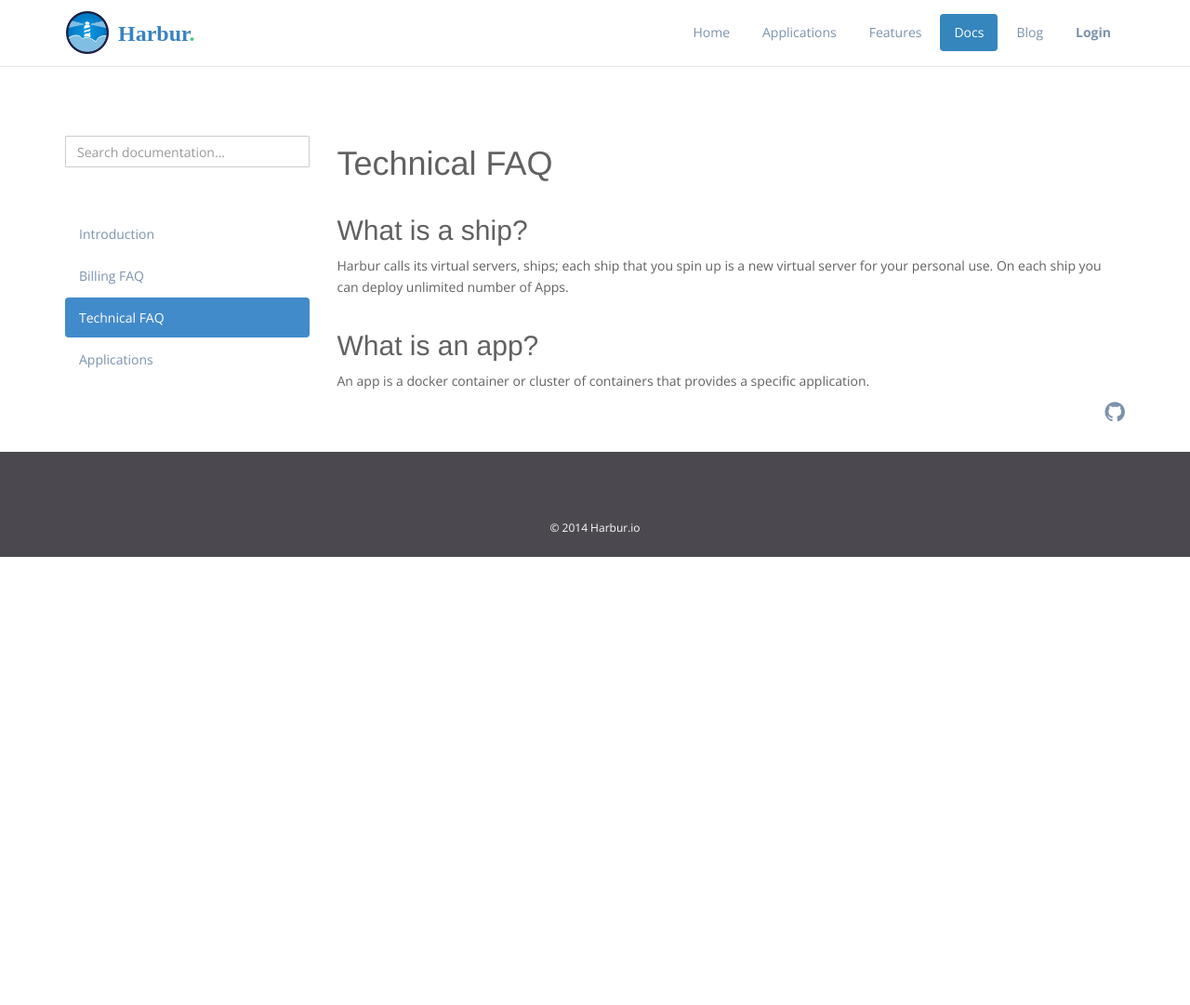
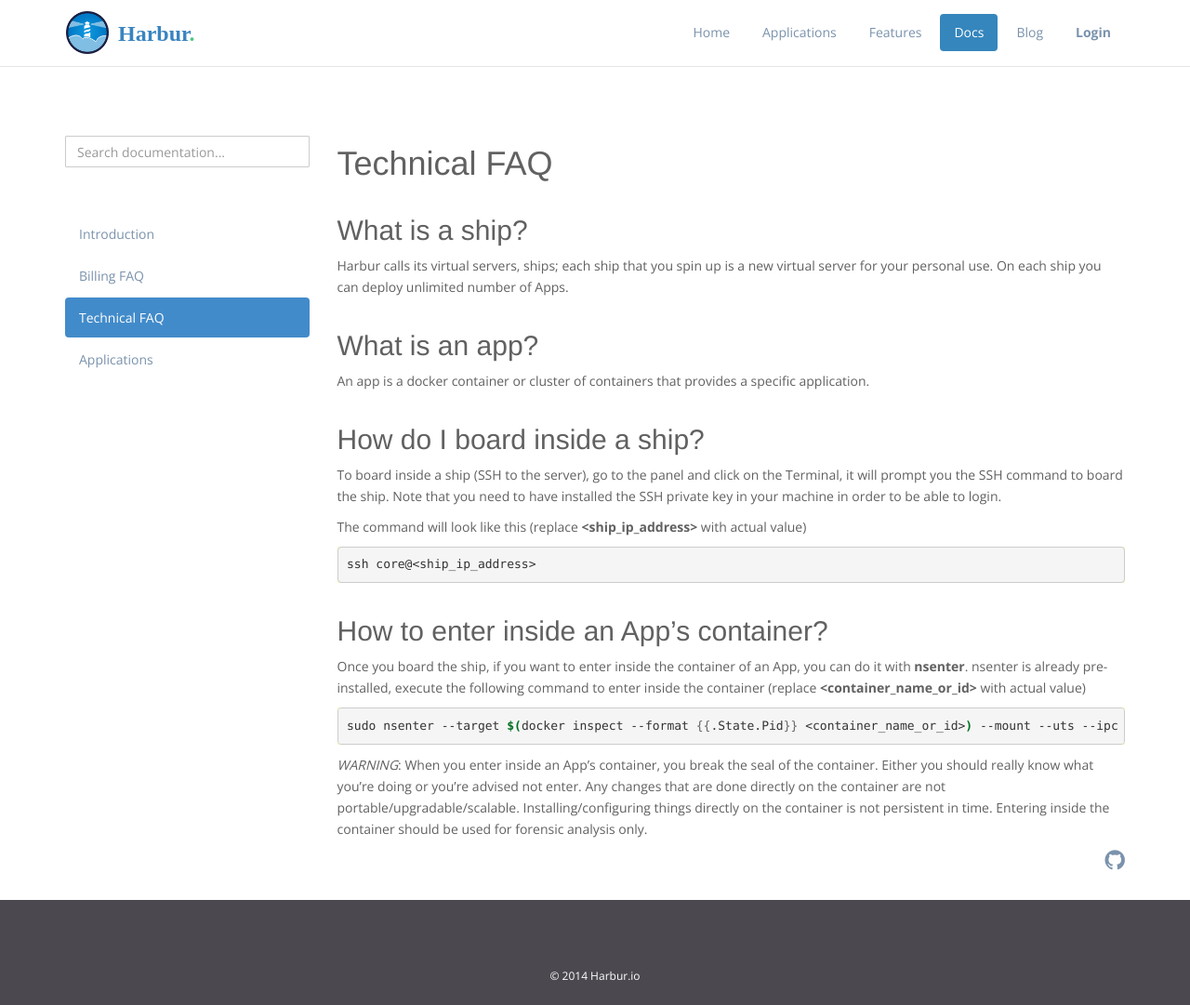
Before and after one commit to kfatehi/docs.harbur.io, a Sphinx documentation site: the page built from source/technical/index.rst, in a window 1280 px wide. Shown: the whole page at 93% size. Built offline with Sphinx 7.4.7, drawn with Linux system fonts in a browser that asks for light colours; some web fonts are replaced; pages that are not in the unit, such as notebooks, are missing from menus; a script that is not in the unit is left out; before the commit the page ends 900 px from its top, so only the background shows below that.

Commit message:
Added SSH to Ship, nsenter to Containers how-to

```diff
--- a/source/technical/index.rst
+++ b/source/technical/index.rst
@@ -14,3 +14,25 @@ What is an app?
 ---------------
 
 An app is a docker container or cluster of containers that provides a specific application.
+
+How do I board inside a ship?
+-----------------------------
+
+To board inside a ship (SSH to the server), go to the panel and click on the Terminal, it will prompt you the SSH command to board the ship. Note that you need to have installed the SSH private key in your machine in order to be able to login.
+
+The command will look like this (replace **<ship_ip_address>** with actual value)
+
+.. sourcecode:: bash
+
+    ssh core@<ship_ip_address>
+
+How to enter inside an App's container?
+---------------------------------------
+
+Once you board the ship, if you want to enter inside the container of an App, you can do it with **nsenter**. nsenter is already pre-installed, execute the following command to enter inside the container (replace **<container_name_or_id>** with actual value)
+
+.. sourcecode:: bash
+
+    sudo nsenter --target $(docker inspect --format {{.State.Pid}} <container_name_or_id>) --mount --uts --ipc --net --pid
+
+*WARNING*: When you enter inside an App's container, you break the seal of the container. Either you should really know what you're doing or you're advised not enter. Any changes that are done directly on the container are not portable/upgradable/scalable. Installing/configuring things directly on the container is not persistent in time. Entering inside the container should be used for forensic analysis only.
```
